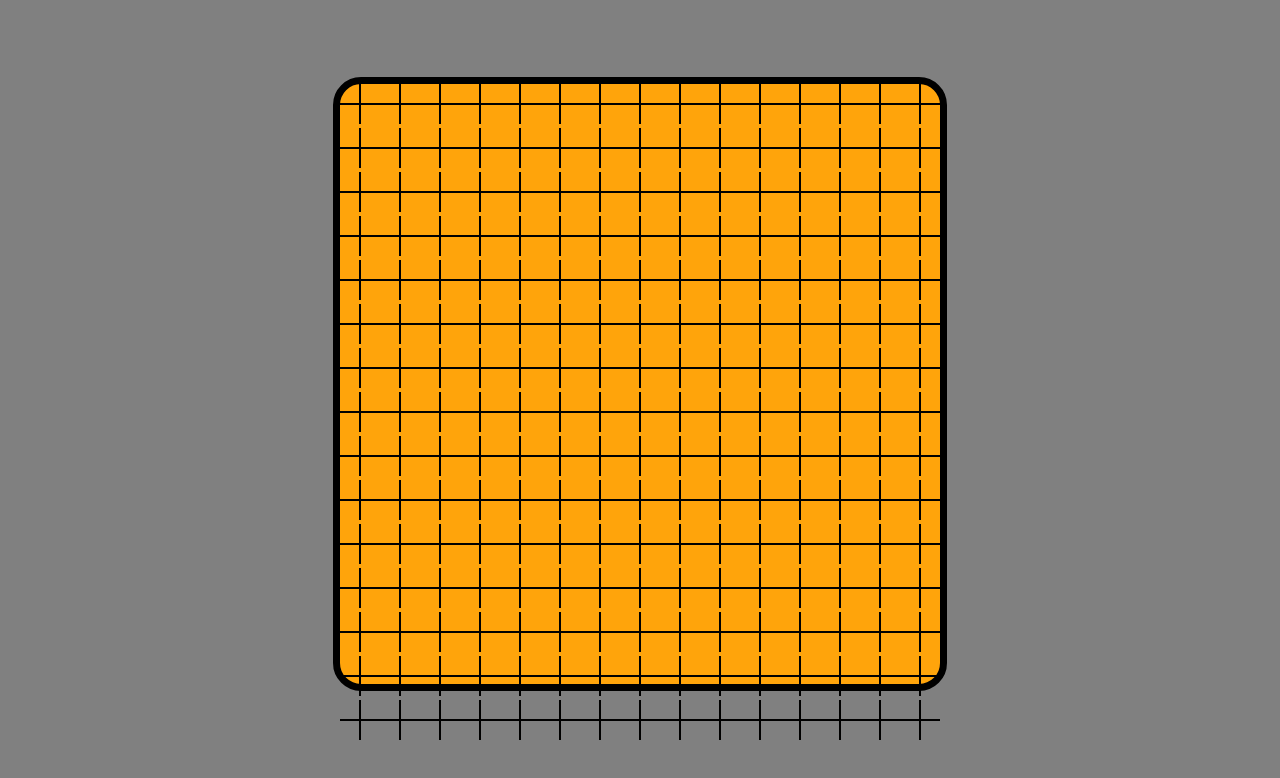
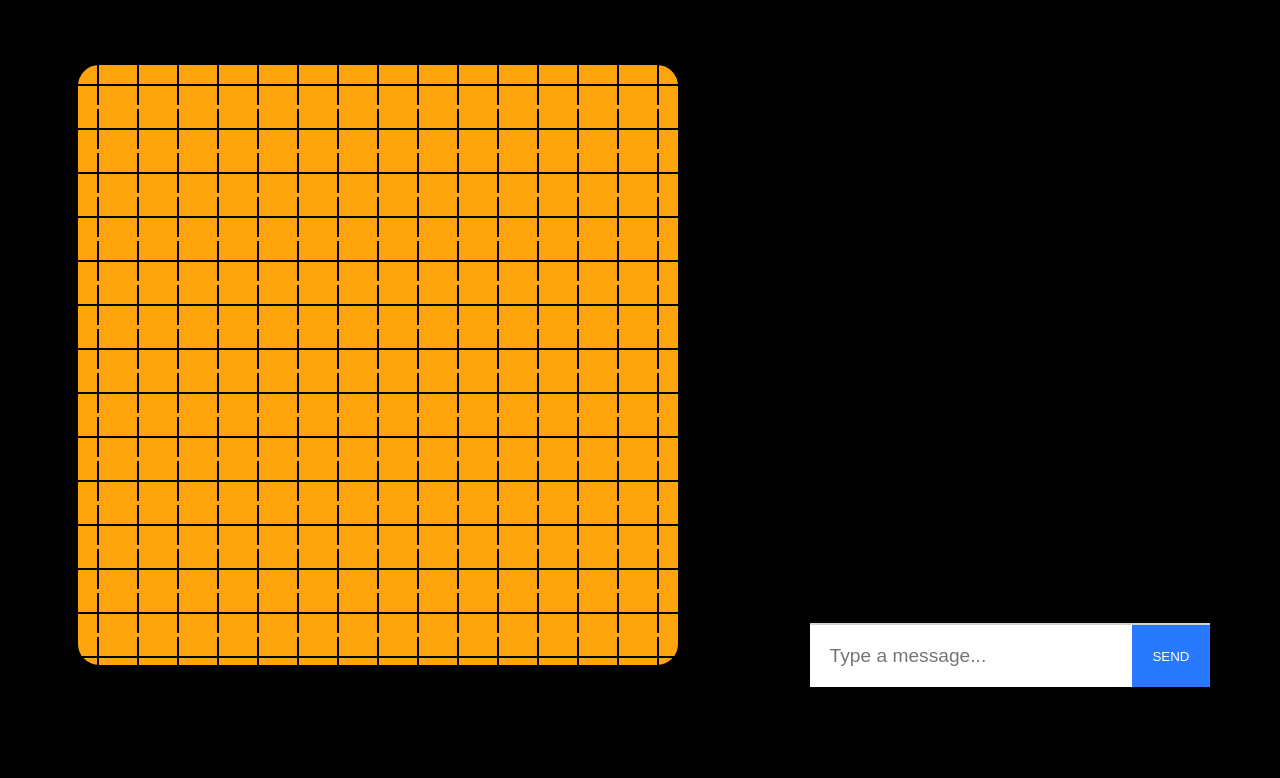
Before and after one commit to tech-hoon/take-omok, a React (Create React App) app in the folder client/: page /play in a window 1280 px wide. Shown: the top 778 px of the page. Built offline with nearby package versions, Linux system fonts and the light colour scheme.

Commit message:
:fire: Chat done.

```diff
--- a/client/package.json
+++ b/client/package.json
@@ -9,8 +9,10 @@
     "query-string": "6.13.8",
     "react": "^17.0.1",
     "react-dom": "^17.0.1",
+    "react-emoji": "0.5.0",
     "react-router-dom": "5.2.0",
     "react-scripts": "4.0.1",
+    "react-scroll-to-bottom": "4.1.0",
     "socket.io-client": "3.1.0",
     "web-vitals": "^0.2.4"
   },
--- a/client/src/components/Board/Board.css
+++ b/client/src/components/Board/Board.css
@@ -1,5 +1,10 @@
+.body {
+  margin: 0;
+  padding: 0;
+}
+
 .board {
-  margin: 77px auto;
+  margin: 50px 0;
   width: 600px;
   height: 600px;
   background-color: #ffa40b;
@@ -54,7 +59,3 @@
   grid-template-columns: 1fr 1fr;
   grid-template-rows: 1fr 1fr;
 } */
-
-body {
-  background-color: gray;
-}
--- /dev/null
+++ b/client/src/components/Input/Input.css
@@ -0,0 +1,29 @@
+.form {
+  display: flex;
+  border-top: 2px solid #d3d3d3;
+}
+
+.input {
+  border: none;
+  border-radius: 0;
+  padding: 5%;
+  width: 80%;
+  font-size: 1.2em;
+}
+
+input:focus,
+textarea:focus,
+select:focus {
+  outline: none;
+}
+
+.sendButton {
+  color: #fff !important;
+  text-transform: uppercase;
+  text-decoration: none;
+  background: #2979ff;
+  padding: 20px;
+  display: inline-block;
+  border: none;
+  width: 20%;
+}
--- /dev/null
+++ b/client/src/components/Input/Input.js
@@ -0,0 +1,23 @@
+import "./Input.css";
+
+const Input = ({ setMessage, sendMessage, message }) => {
+  return (
+    <form className='form'>
+      <input
+        className='input'
+        type='text'
+        placeholder='Type a message...'
+        value={message}
+        onChange={({ target: { value } }) => setMessage(value)}
+        onKeyPress={(event) =>
+          event.key === "Enter" ? sendMessage(event) : null
+        }
+      />
+      <button className='sendButton' onClick={(e) => sendMessage(e)}>
+        Send
+      </button>
+    </form>
+  );
+};
+
+export default Input;
--- /dev/null
+++ b/client/src/components/Messages/Message/Message.css
@@ -0,0 +1,67 @@
+.messageBox {
+  background: #f3f3f3;
+  border-radius: 20px;
+  padding: 5px 20px;
+  color: white;
+  display: inline-block;
+  max-width: 80%;
+}
+
+.messageText {
+  width: 100%;
+  letter-spacing: 0;
+  float: left;
+  font-size: 1.1em;
+  word-wrap: break-word;
+}
+
+.messageText img {
+  vertical-align: middle;
+}
+
+.messageContainer {
+  display: flex;
+  justify-content: flex-end;
+  padding: 0 5%;
+  margin-top: 3px;
+}
+
+.sentText {
+  display: flex;
+  align-items: center;
+  font-family: Helvetica;
+  color: #828282;
+  letter-spacing: 0.3px;
+}
+
+.pl-10 {
+  padding-left: 10px;
+}
+
+.pr-10 {
+  padding-right: 10px;
+}
+
+.justifyStart {
+  justify-content: flex-start;
+}
+
+.justifyEnd {
+  justify-content: flex-end;
+}
+
+.colorWhite {
+  color: white;
+}
+
+.colorDark {
+  color: #353535;
+}
+
+.backgroundBlue {
+  background: #2979ff;
+}
+
+.backgroundLight {
+  background: #f3f3f3;
+}
--- /dev/null
+++ b/client/src/components/Messages/Message/Message.js
@@ -0,0 +1,37 @@
+import React from 'react';
+
+import './Message.css';
+
+import ReactEmoji from 'react-emoji';
+
+const Message = ({ message: { text, user }, name }) => {
+  let isSentByCurrentUser = false;
+
+  const trimmedName = name.trim().toLowerCase();
+
+  if(user === trimmedName) {
+    isSentByCurrentUser = true;
+  }
+
+  return (
+    isSentByCurrentUser
+      ? (
+        <div className="messageContainer justifyEnd">
+          <p className="sentText pr-10">{trimmedName}</p>
+          <div className="messageBox backgroundBlue">
+            <p className="messageText colorWhite">{ReactEmoji.emojify(text)}</p>
+          </div>
+        </div>
+        )
+        : (
+          <div className="messageContainer justifyStart">
+            <div className="messageBox backgroundLight">
+              <p className="messageText colorDark">{ReactEmoji.emojify(text)}</p>
+            </div>
+            <p className="sentText pl-10 ">{user}</p>
+          </div>
+        )
+  );
+}
+
+export default Message;
--- /dev/null
+++ b/client/src/components/Messages/Messages.css
@@ -0,0 +1,7 @@
+.messages {
+  padding: 5% 0;
+  overflow: auto;
+  flex: auto;
+  height: 540px;
+  width: 400px;
+}
--- /dev/null
+++ b/client/src/components/Messages/Messages.js
@@ -0,0 +1,19 @@
+import React from "react";
+
+import ScrollToBottom from "react-scroll-to-bottom";
+
+import Message from "./Message/Message";
+
+import "./Messages.css";
+
+const Messages = ({ messages, name }) => (
+  <ScrollToBottom className='messages'>
+    {messages.map((message, i) => (
+      <div key={i}>
+        <Message message={message} name={name} />
+      </div>
+    ))}
+  </ScrollToBottom>
+);
+
+export default Messages;
--- /dev/null
+++ b/client/src/components/Play/Play.css
@@ -0,0 +1,9 @@
+body {
+  background-color: black;
+}
+
+.container {
+  display: flex;
+  align-items: center;
+  justify-content: space-around;
+}
--- a/client/src/components/Play/Play.js
+++ b/client/src/components/Play/Play.js
@@ -1,9 +1,10 @@
 import { useState, useEffect } from "react";
 import queryString from "query-string";
 import io from "socket.io-client";
-
+import "./Play.css";
+import Messages from "../Messages/Messages";
 import Board from "../Board/Board";
-// import Chat from "../Chat/Chat";
+import Input from "../Input/Input";
 const LINE_NUMBER = 15;
 
 const ENDPOINT = "localhost:5000";
@@ -15,6 +16,9 @@ const Play = ({ location }) => {
   const [name, setName] = useState("");
   const [room, setRoom] = useState("");
   const [users, setUsers] = useState("");
+  const [message, setMessage] = useState("");
+  const [messages, setMessages] = useState([]);
+
   const [turn, setTurn] = useState(1); //1 : black,  2 : white
   let [array, _] = useState(
     Array.from(Array(LINE_NUMBER), () => Array(LINE_NUMBER).fill(0))
@@ -35,7 +39,23 @@ const Play = ({ location }) => {
   }, [ENDPOINT, location.search]);
   // console.log(`${turn === 1 ? "흑" : "백"}차례입니다.`);
 
-  useEffect(() => {});
+  useEffect(() => {
+    socket.on("message", (message) => {
+      setMessages((messages) => [...messages, message]);
+    });
+
+    socket.on("roomData", ({ users }) => {
+      setUsers(users);
+    });
+  }, []);
+
+  const sendMessage = (event) => {
+    event.preventDefault();
+
+    if (message) {
+      socket.emit("sendMessage", message, () => setMessage(""));
+    }
+  };
 
   // 값 관리
   const passValue = ({ target: { id } }) => {
@@ -193,9 +213,16 @@ const Play = ({ location }) => {
   // const isSamSam = ([M, N]) => {};
 
   return (
-    <div>
+    <div className='container'>
       <Board array={array} passValue={passValue} turn={turn} />
-      {/* <Chat /> */}
+      <div className='chatBox'>
+        <Messages messages={messages} name={name} />
+        <Input
+          message={message}
+          setMessage={setMessage}
+          sendMessage={sendMessage}
+        />
+      </div>
     </div>
   );
 };
```
Also changed, not shown: client/src/App.css (deleted, +0 -38 lines), client/src/components/Chat/Chat.js (deleted, +0 -9 lines), 2 other files (tests, documents, lock files or other folders).
